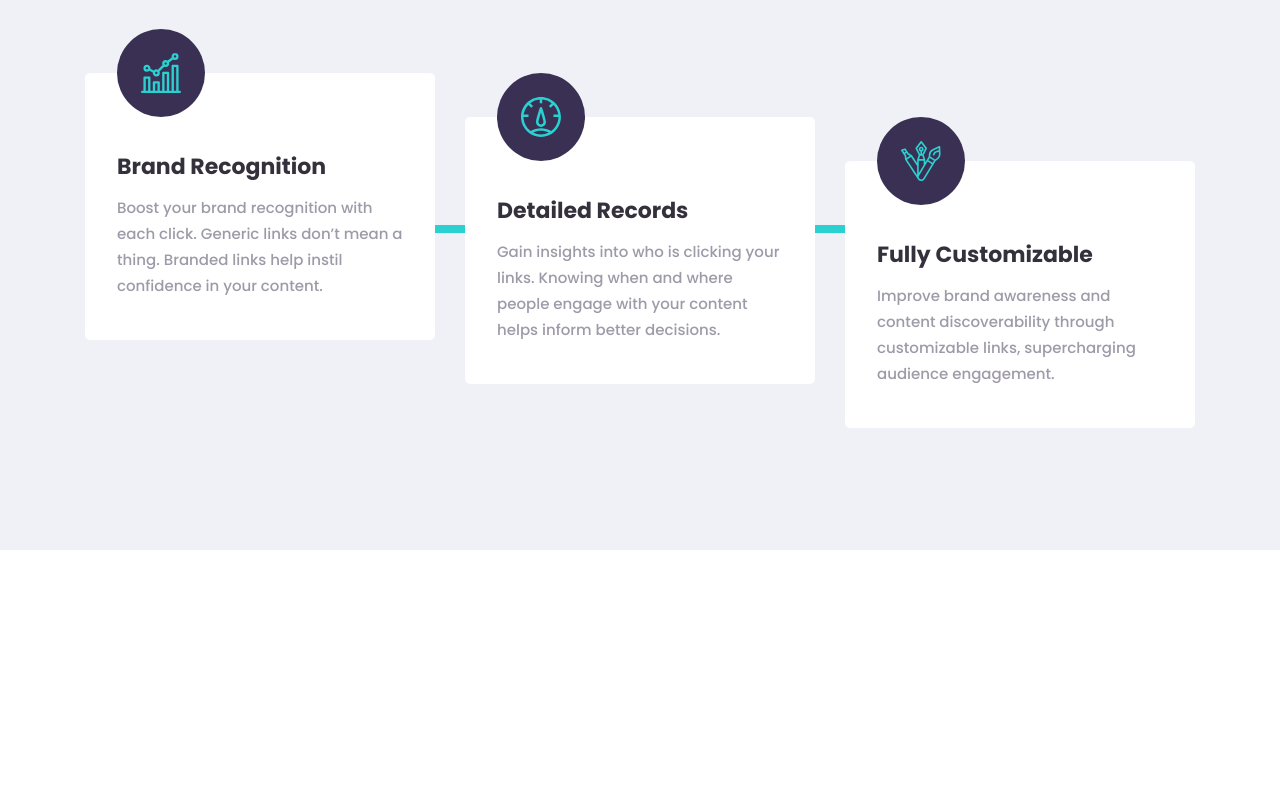
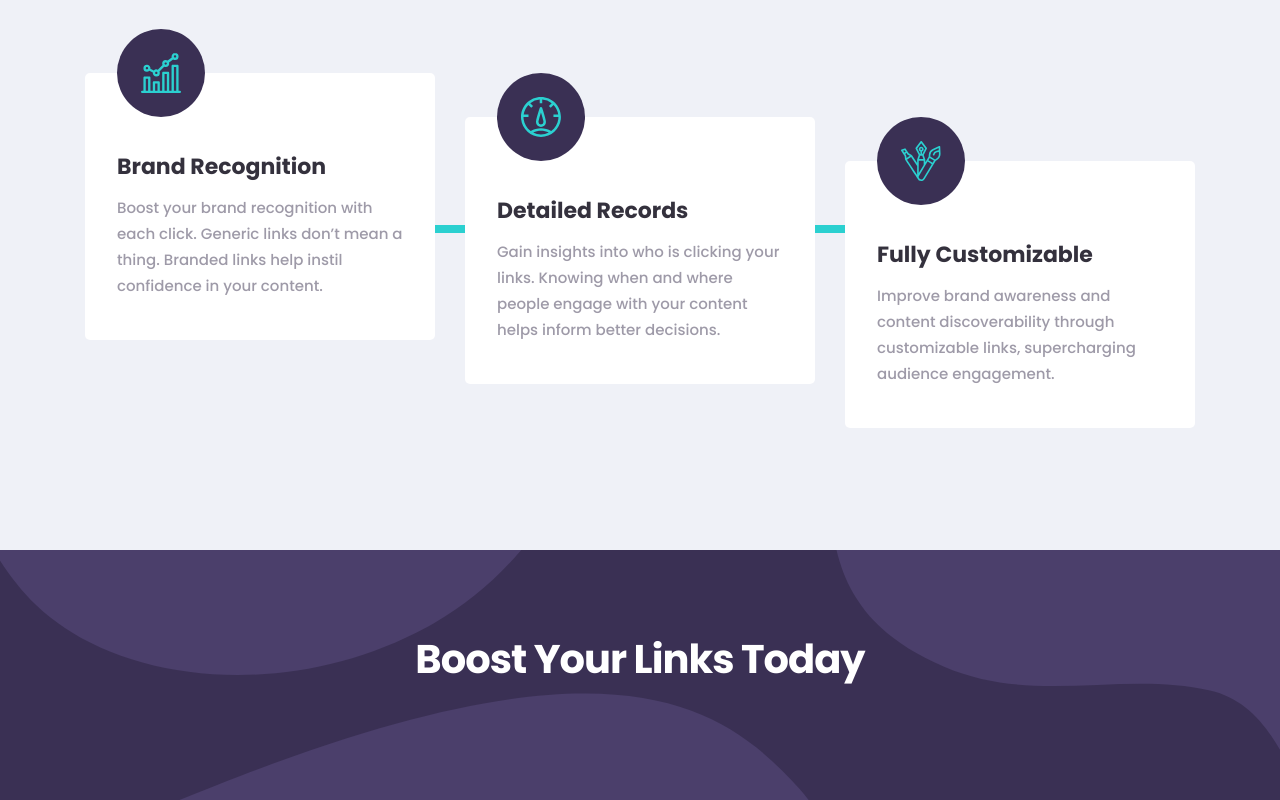
Before and after one commit to KiddAlexx/url-shortening-api-FM, a React (Vite) app: page / in a window 1280 px wide. Shown: the part 1151-1951 px from the top of the page. Before the commit the page ends 1701 px from the top, so only its background shows below. Built offline with nearby package versions, Linux system fonts and the light colour scheme; the HTML template or start-up script is replaced by a standard one.

Commit message:
style and position CallToAction component

```diff
--- a/src/App.css
+++ b/src/App.css
@@ -271,6 +271,7 @@ a:hover {
 .features {
   background-color: var(--offwhite);
   padding-bottom: 21rem;
+  max-width: 144rem;
 }
 
 .statistics-container {
@@ -365,3 +366,24 @@ a:hover {
   color: var(--gray-dark);
   margin: 1.2rem 3.2rem 4.1rem;
 }
+
+/********************Call-To-Action-Component*******************/
+
+.section-call-to-action {
+  display: flex;
+  flex-direction: column;
+  justify-content: center;
+  align-items: center;
+  height: 25rem;
+  max-width: 144rem;
+  background-image: url('./assets/imgs/bg-boost-desktop.svg');
+  background-color: var(--violet-dark);
+}
+
+.heading-call-to-action {
+  font-size: 4rem;
+  line-height: 4.8rem;
+  letter-spacing: -1px;
+  color: #ffffff;
+  margin-bottom: 3.2rem;
+}
--- a/src/App.jsx
+++ b/src/App.jsx
@@ -3,6 +3,7 @@ import Header from './components/Header';
 import Hero from './components/Hero';
 import UrlForm from './components/UrlForm';
 import Features from './components/Features';
+import CallToAction from './components/CallToAction';
 
 function App() {
   return (
@@ -11,6 +12,7 @@ function App() {
       <Hero />
       <UrlForm />
       <Features />
+      <CallToAction />
     </div>
   );
 }
--- /dev/null
+++ b/src/components/CallToAction.jsx
@@ -0,0 +1,9 @@
+function CallToAction() {
+  return (
+    <section className="section-call-to-action">
+      <h2 className="heading-call-to-action">Boost Your Links Today</h2>
+    </section>
+  );
+}
+
+export default CallToAction;
```
